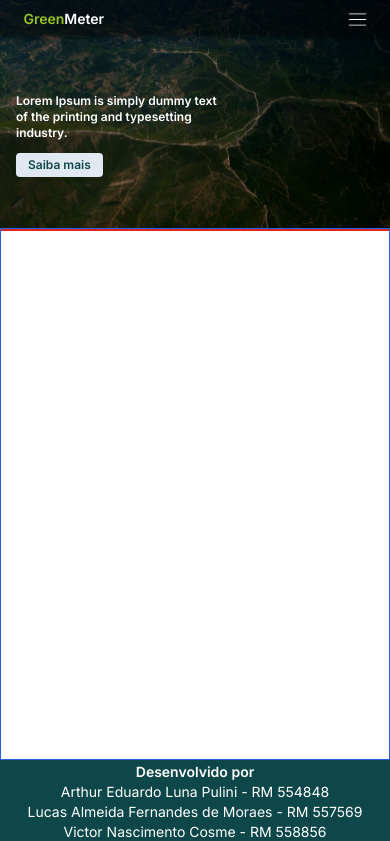
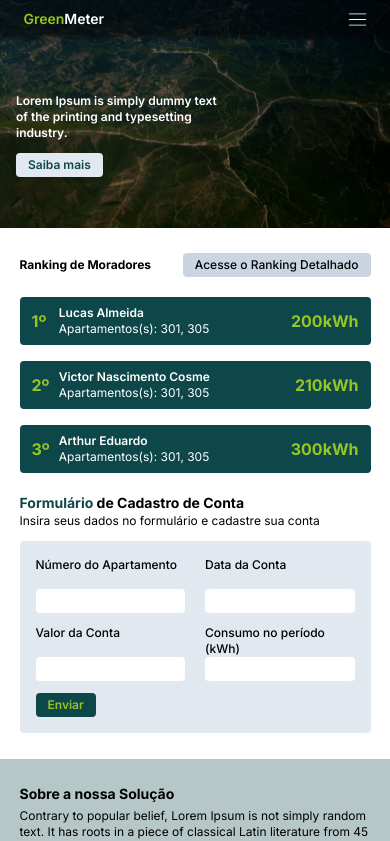
Before and after one commit to gs-2sem-quantumleap/gs-2sem-front, a Next.js app in the folder greenmeter-gs/: page / in a window 390 px wide. Shown: the top 841 px of the page. Built offline with nearby package versions, Linux system fonts and the light colour scheme.

Commit message:
Home 100% formatada em todos os breakpoints

```diff
--- a/greenmeter-gs/src/app/layout.tsx
+++ b/greenmeter-gs/src/app/layout.tsx
@@ -26,7 +26,7 @@ export default function RootLayout({
       <body>
         <Hero/>
         {children}
-        <Rodape/>
+        {/* <Rodape/> */}
       </body>
     </html>
   );
--- a/greenmeter-gs/src/app/page.tsx
+++ b/greenmeter-gs/src/app/page.tsx
@@ -1,7 +1,92 @@
-export default function Home(){
-  return(
-    <main className="h-[63vh] border border-blue-600">
-      <div className="border border-red-600"></div>
+import Link from "next/link";
+
+export default function Home() {
+  return (
+    <main className="">
+      <div className="md:container h-full mx-auto px-[5%] py-[3vh] flex flex-col gap-5 text-xs sm:text-sm md:text-base">
+        <div className="flex justify-between items-center gap-5">
+          <h1 className="font-bold block sm:text-base md:text-lg">Ranking de Moradores</h1>
+          <Link
+            href="/"
+            className="block text-right w-fit font-medium rounded bg-slate-300 px-3 py-1 sm:text-base md:text-lg"
+          >
+            Acesse o Ranking Detalhado
+          </Link>
+        </div>
+
+        <div className="text-white  flex flex-col gap-4">
+          <div className="bg-musgo px-3 py-2 items-center rounded grid grid-cols-12 md:px-6">
+            <h1 className="text-limao text-base md:text-xl font-bold col-span-1">1º</h1>
+            <div className="col-span-8">
+              <h1 className="font-semibold">Lucas Almeida</h1>
+              <h2>Apartamentos(s): 301, 305</h2>
+            </div>
+            <h1 className="text-limao text-base font-bold col-span-3 text-right md:text-xl">
+              200kWh
+            </h1>
+          </div>
+
+          <div className="bg-musgo px-3 py-2 items-center rounded grid grid-cols-12 md:px-6">
+            <h1 className="text-limao text-base md:text-xl font-bold col-span-1">2º</h1>
+            <div className="col-span-8">
+              <h1 className="font-semibold">Victor Nascimento Cosme</h1>
+              <h2>Apartamentos(s): 301, 305</h2>
+            </div>
+            <h1 className="text-limao text-base font-bold col-span-3 text-right md:text-xl">
+              210kWh
+            </h1>
+          </div>
+
+          <div className="bg-musgo px-3 py-2 items-center rounded grid grid-cols-12 md:px-6">
+            <h1 className="text-limao text-base font-bold col-span-1 md:text-xl">3º</h1>
+            <div className="col-span-8">
+              <h1 className="font-semibold">Arthur Eduardo</h1>
+              <h2>Apartamentos(s): 301, 305</h2>
+            </div>
+            <h1 className="text-limao text-base font-bold col-span-3 text-right md:text-xl">
+              300kWh
+            </h1>
+          </div>
+        </div>
+
+        <div className="">
+          <div className="mb-3">
+            <h1 className="font-bold text-sm sm:text-base md:text-lg"><span className="text-musgo">Formulário</span> de Cadastro de Conta</h1>
+            <p>Insira seus dados no formulário e cadastre sua conta</p>
+          </div>
+          <form action="" className="w-full bg-slate-200 rounded py-4 px-4">
+            <fieldset className="w-full grid grid-cols-2 grid-rows-2 gap-x-5 gap-y-3 mb-3">
+              <div className="flex flex-col justify-between">
+                <label className="font-medium" htmlFor="numero-apartamento">Número do Apartamento</label>
+                <input type="number" id="numero-apartamento" name="numero-apartamento" className="w-full p-1 rounded"/>
+              </div>
+              <div className="flex flex-col justify-between">
+                <label className="font-medium" htmlFor="numero-apartamento">Data da Conta</label>
+                <input type="number" id="data-conta" name="data-conta" className="w-full p-1 rounded"/>
+              </div>
+              <div className="flex flex-col justify-between">
+                <label className="font-medium" htmlFor="numero-apartamento">Valor da Conta</label>
+                <input type="number" id="numero-apartamento" className="w-full p-1 rounded"/>
+              </div>
+              <div className="flex flex-col justify-between">
+                <label className="font-medium" htmlFor="numero-apartamento">Consumo no período (kWh)</label>
+                <input type="number" id="numero-apartamento" className="w-full p-1 rounded"/>
+              </div>
+            </fieldset>
+            <button className="px-3 py-1 bg-musgo rounded text-limao font-semibold ">
+              Enviar
+            </button>
+          </form>
+        </div>
+      </div>
+      <div className="bg-musgo/30 w-full px-[5%] py-[3vh] text-sm">
+        <div className="md:container">
+          <h1 className="font-bold block mb-1 sm:text-base md:text-lg">Sobre a nossa Solução</h1>
+          <p className="text-xs sm:text-sm md:text-base">
+          Contrary to popular belief, Lorem Ipsum is not simply random text. It has roots in a piece of classical Latin literature from 45 BC, making it over 2000 years old. Richard McClintock, a Latin professor at Hampden-Sydney College in Virginia, looked up one of the more obscure Latin words, consectetur, from a Lorem Ipsum passage, and going through the cites of the word in classical literature, discovered the undoubtable source. Lorem Ipsum comes from sections 1.10.32 and 1.10.33 of "de Finibus Bonorum et Malorum" (The Extremes of Good and Evil) by Cicero, written in 45 BC. This book is a treatise on the theory of ethics, very popular during the Renaissance. The first line of Lorem Ipsum, "Lorem ipsum dolor sit amet..", comes from a line in section 1.10.32.
+          </p>
+        </div>
+      </div>
     </main>
   );
 }
--- a/greenmeter-gs/src/app/sobre-nos/page.tsx
+++ b/greenmeter-gs/src/app/sobre-nos/page.tsx
@@ -0,0 +1,7 @@
+export default function SobreNos(){
+    return(
+        <main>
+            <h1>Sobre Nós</h1>
+        </main>
+    )
+}
--- a/greenmeter-gs/src/components/Rodape/Rodape.tsx
+++ b/greenmeter-gs/src/components/Rodape/Rodape.tsx
@@ -1,9 +1,9 @@
 export default function Rodape() {
   return (
     <footer className="bg-musgo text-white h-[10vh] px-5 flex items-center flex-col justify-center text-sm">
-      <div className="text-center">
+      <div className="">
         <h1 className="font-semibold">Desenvolvido por</h1>
-        <ul>
+        <ul className="list-disc">
           <li>Arthur Eduardo Luna Pulini - RM 554848</li>
           <li>Lucas Almeida Fernandes de Moraes - RM 557569</li>
           <li>Victor Nascimento Cosme - RM 558856</li>
```
